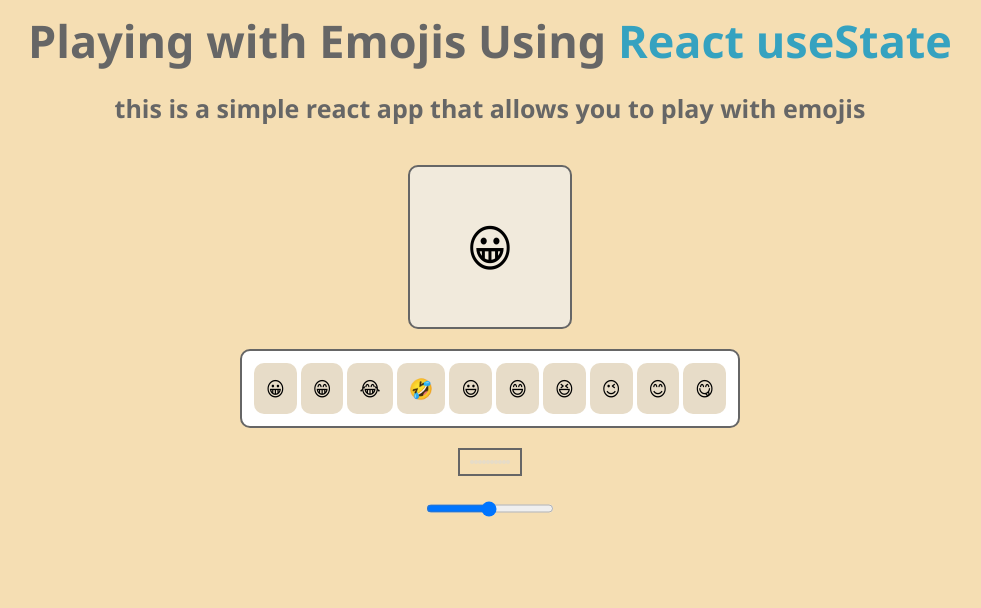
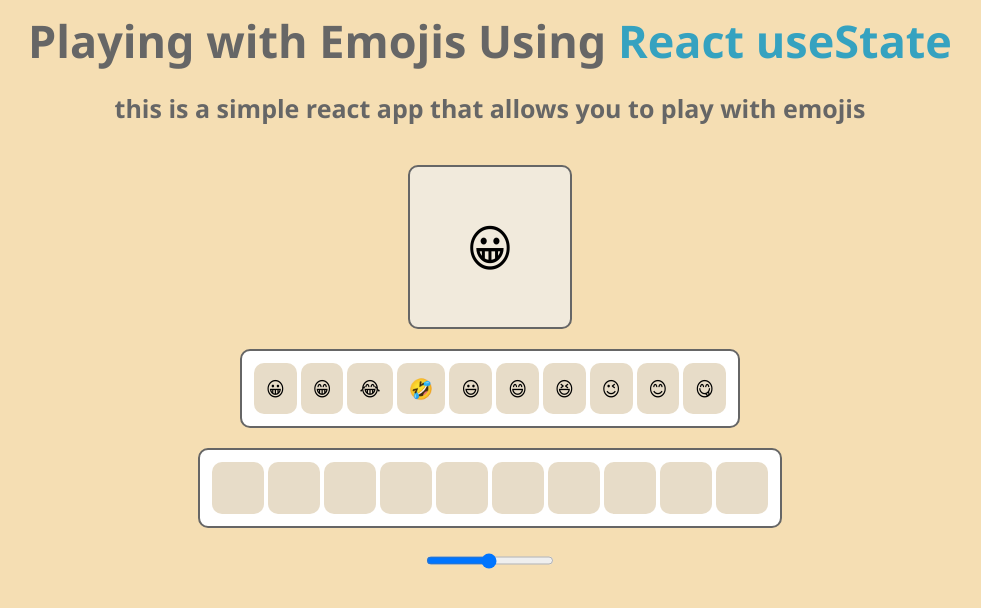
Before and after one commit to ANSHUMANMOREY7/usestate-web, a React (Vite) app: page / in a window 1280 px wide. Shown: the top 608 px of the page, without its empty margins (150-1131 px from the left). Built offline with nearby package versions, Linux system fonts and the light colour scheme.

Commit message:
colour picker completed

```diff
--- a/src/Home.css
+++ b/src/Home.css
@@ -92,6 +92,8 @@
     border: 2px solid #666666;
     width: fit-content;
     margin: 0 auto;
+    border-radius: 10px;
+    background-color: white;
     padding: 10px;
 
 }
@@ -99,8 +101,13 @@
     display: flex;
     justify-content: center;
     align-items: center;
+    padding: 14px;
+    margin: 2px;
+    height: 20px;
+    width: 20px;
     border-radius: 10px;
     border: 2px solid transparent;
+    cursor: pointer;
     background-color: rgb(231, 220, 200);
 
 }
```
